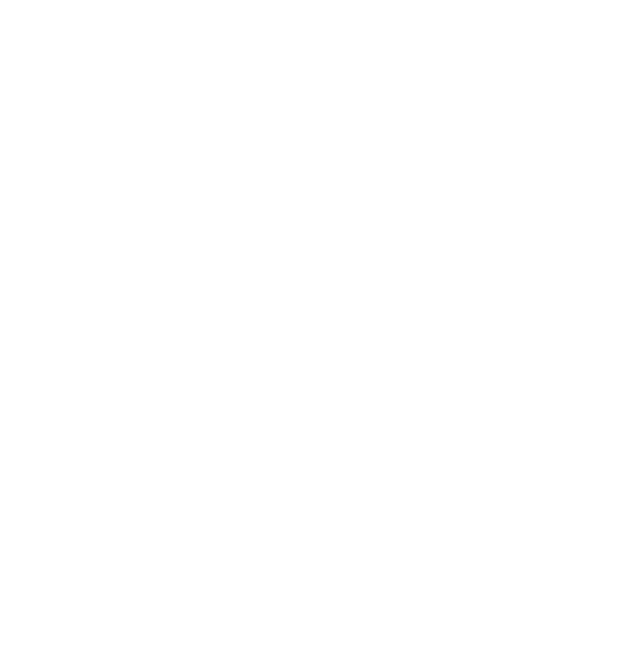
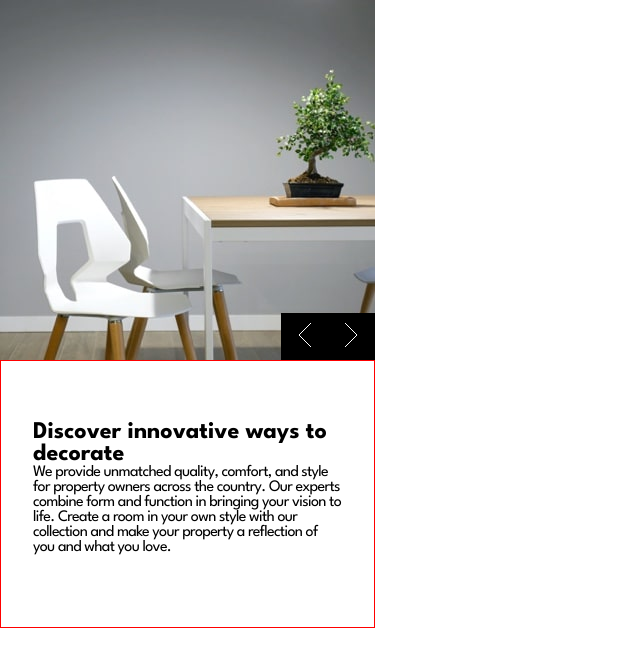
Before and after one commit to nkweku66/ecommerce_homepage, a React (Vite) app: page / in a window 1280 px wide. Shown: the top 666 px of the page, without its empty margins (0-640 px from the left). Built offline with nearby package versions, Linux system fonts and the light colour scheme; the HTML template or start-up script is replaced by a standard one.

Commit message:
Add hero section

```diff
--- a/src/App.tsx
+++ b/src/App.tsx
@@ -1,15 +1,98 @@
-import { useState } from 'react'
 import GlobalStyle from './Styles/GlobalStyles'
-import Navbar from './components/navbar/Navbar'
+import Hero from './components/hero/Hero'
+import data from './data/data'
+import { useState, useEffect } from 'react'
+
+
+
 
 
 const App: React.FC = () => {
-  const [count, setCount] = useState(0)
+  const [index, setIndex] = useState(0);
+  const [isTransitioning, setIsTransitioning] = useState(false);
+  const dataLen = data.length;
+
+  useEffect(() => {
+    if (isTransitioning) {
+      const timeoutId = setTimeout(() => {
+        setIsTransitioning(false);
+      }, 500); // Match the duration of the CSS transition
+
+      return () => clearTimeout(timeoutId);
+    }
+  }, [isTransitioning]);
+
+  useEffect(() => {
+    const handleKeyDown = (event: { key: string }) => {
+      if (event.key === 'ArrowRight') {
+        changeImage();
+      } else if (event.key === 'ArrowLeft') {
+        switchBack();
+      }
+    };
+
+    window.addEventListener('keydown', handleKeyDown);
+
+    return () => {
+      window.removeEventListener('keydown', handleKeyDown);
+    };
+  }, [index]);
+
+  useEffect(() => {
+    const handleKeyDown = (event: { key: string }) => {
+      if (event.key === 'ArrowRight') {
+        changeImage();
+      } else if (event.key === 'ArrowLeft') {
+        switchBack();
+      }
+    };
+
+    const handleSwipe = (event: TouchEvent) => {
+      const touchStartX = event.touches[0].clientX;
+      const touchEndX = event.changedTouches[0].clientX;
+
+      if (touchStartX - touchEndX > 50) {
+        changeImage(); // Swipe left to navigate to the next image
+      }
+
+      if (touchStartX - touchEndX < -50) {
+        switchBack(); // Swipe right to navigate to the previous image
+      }
+    };
+
+    window.addEventListener('keydown', handleKeyDown);
+    window.addEventListener('touchstart', handleSwipe);
+    window.addEventListener('touchend', handleSwipe);
+
+    return () => {
+      window.removeEventListener('keydown', handleKeyDown);
+      window.removeEventListener('touchstart', handleSwipe);
+      window.removeEventListener('touchend', handleSwipe);
+    };
+  }, [index]);
+
+  const changeImage = () => {
+    setIsTransitioning(true);
+    setIndex((prev) => (prev + 1) % dataLen)
+  }
+
+  const switchBack = () => {
+    setIsTransitioning(true);
+    setIndex((prev) => (prev - 1 + dataLen) % dataLen )
+  }
 
   return (
     <>
       <GlobalStyle />
-      <Navbar />
+      <Hero
+        coverImage={data[index].coverImage}
+        mobileImage={data[index].mobileImage}
+        heading={data[index].heading}
+        description={data[index].description}
+        handleClick={changeImage}
+        switchBack={switchBack}
+        isTransitioning={isTransitioning}
+      />
     </>
   )
 }
--- /dev/null
+++ b/src/components/hero/Hero.tsx
@@ -0,0 +1,43 @@
+import * as S from './HeroSection.styles'
+import { MouseEventHandler } from 'react'
+// import Navbar from './components/navbar/Navbar'
+
+interface Props {
+  coverImage?: string;
+  mobileImage?: string;
+  heading: string;
+  description: string;
+  handleClick?: MouseEventHandler<SVGSVGElement>;
+  switchBack?:  MouseEventHandler<SVGSVGElement>;
+  isTransitioning: boolean;
+}
+
+
+const Hero: React.FC<Props> = (props: Props) => {
+  return (
+  <S.HeroWrapper>
+    <S.HeroContainer>
+      {/* <Navbar /> */}
+      <S.HeroImage src={props.mobileImage} />
+      <S.HeroNav>
+        <S.HeroButton>
+          <svg width="14" height="24" xmlns="http://www.w3.org/2000/svg">
+            <path d="M13 0L1 12l12 12" stroke="#FFF" fill="none" fill-rule="evenodd"/>
+          </svg>
+        </S.HeroButton>
+        <S.HeroButton>
+          <svg width="14" height="24" xmlns="http://www.w3.org/2000/svg">
+            <path d="M1 0l12 12L1 24" stroke="#FFF" fill="none" fill-rule="evenodd"/>
+          </svg>
+        </S.HeroButton>
+      </S.HeroNav>
+    </S.HeroContainer>
+    <S.HeroContent>
+      <S.HeroHeading>{props.heading}</S.HeroHeading>
+      <S.HeroDescription>{props.description}</S.HeroDescription>
+    </S.HeroContent>
+  </S.HeroWrapper>
+  )
+}
+
+export default Hero
--- /dev/null
+++ b/src/components/hero/HeroSection.styles.ts
@@ -0,0 +1,64 @@
+import styled from 'styled-components'
+
+const HeroWrapper = styled.div`
+    display: flex;
+    flex-direction: column;
+    justify-content: center;
+    align-items: center;
+    position: relative;
+    top: 0;
+    /* border: 1px solid red; */
+`
+
+const HeroContainer = styled.section`
+    width: 375px;
+    display: flex;
+    justify-content: center;
+    align-items: center;
+    position: relative;
+    top: 0;
+    /* border: 1px solid red; */
+`
+
+const HeroImage = styled.img`
+    width: 100%;
+`
+
+const HeroNav = styled.nav`
+    position: absolute;
+    top: 19.58em;
+    left: 17.58em;
+`
+
+const HeroButton = styled.button`
+    width: 3.5em;
+    height: 3.5em;
+    background-color: #000;
+    border: none;
+    cursor: pointer;
+
+`
+
+const HeroContent = styled.section`
+    padding: 3.75em 2em 4.5em 2em;
+    border: 1px solid red;
+`
+
+const HeroHeading = styled.h1`
+    font-size:
+    letter-spacing: -1.67px;
+`
+const HeroDescription = styled.p`
+    letter-spacing: -0.67px;
+`
+
+export {
+    HeroWrapper,
+    HeroImage,
+    HeroContainer,
+    HeroNav,
+    HeroButton,
+    HeroContent,
+    HeroDescription,
+    HeroHeading
+}
--- a/src/components/navbar/Navbar.styles.ts
+++ b/src/components/navbar/Navbar.styles.ts
@@ -5,7 +5,6 @@
 }
 
 const Contain = styled.div`
-    width: 375px;
     border: 1px solid red;
 `
 
@@ -35,6 +34,7 @@
     align-items: center;
     top: 0;
     left: 0;
+    z-index: 1;
     width: 100%;
     height: 11vh;
     background-color: #fff;
--- /dev/null
+++ b/src/data/data.ts
@@ -0,0 +1,26 @@
+// Suggested code may be subject to a license. Learn more: ~LicenseLog:2996965538.
+const data = [
+    {
+        id: 1,
+        coverImage: "/src/assets/images/desktop-image-hero-1.jpg",
+        mobileImage: "/src/assets/images/mobile-image-hero-1.jpg",
+        heading: "Discover innovative ways to decorate",
+        description: "We provide unmatched quality, comfort, and style for property owners across the country. Our experts combine form and function in bringing your vision to life. Create a room in your own style with our collection and make your property a reflection of you and what you love."
+    },
+    {
+        id: 2,
+        coverImage: "/src/assets/images/desktop-image-hero-2.jpg",
+        mobileImage: "/src/assets/images/mobile-image-hero-2.jpg",
+        heading: "We are available all across the globe",
+        description: "With stores all over the world, it's easy for you to find furniture for your home or place of business. Locally, we’re in most major cities throughout the country. Find the branch nearest you using our store locator. Any questions? Don't hesitate to contact us today."
+    },
+    {
+        id: 3,
+        coverImage: "/src/assets/images/desktop-image-hero-3.jpg",
+        mobileImage: "/src/assets/images/mobile-image-hero-3.jpg",
+        heading: "Manufactured with the best materials",
+        description: "Our modern furniture store provide a high level of quality. Our company has invested in advanced technology to ensure that every product is made as perfect and as consistent as possible. With three decades of experience in this industry, we understand what customers want for their home and office."
+    }
+]
+
+export default data
```
